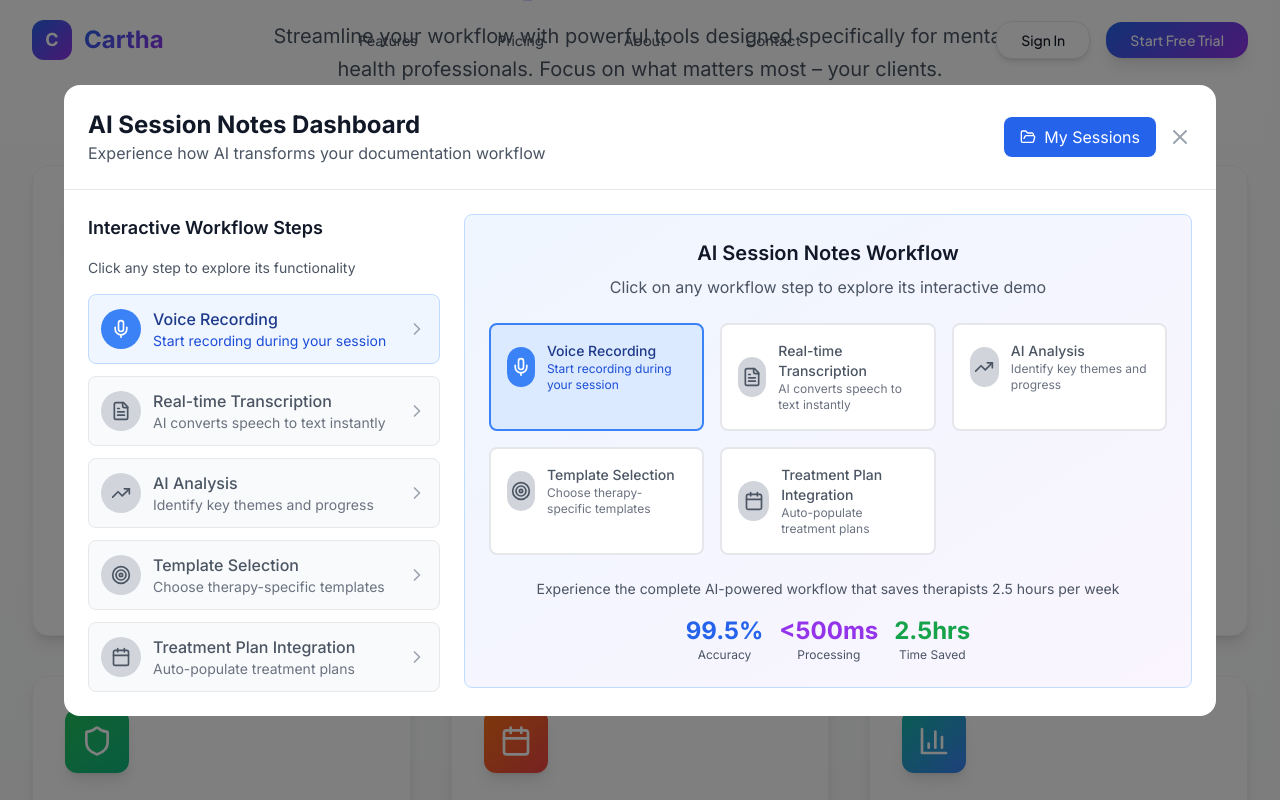
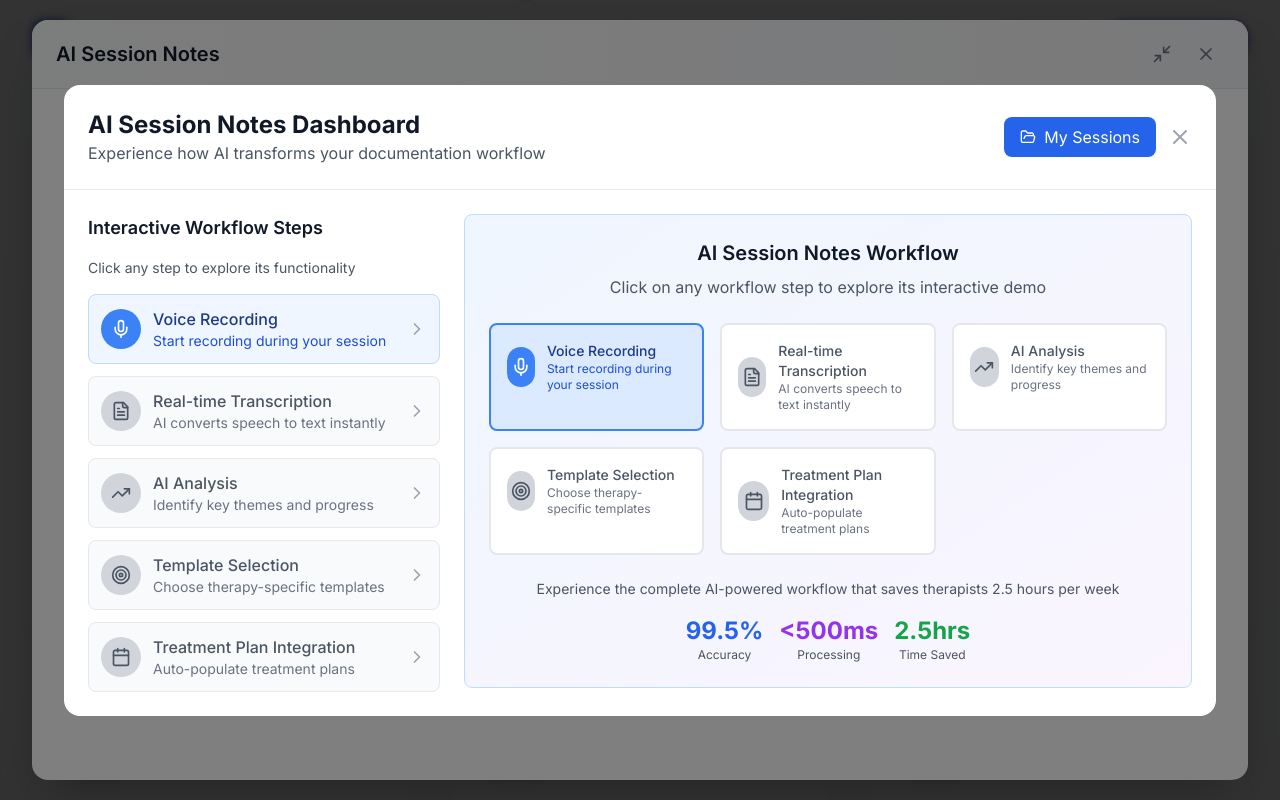
Before and after one commit to grace1092/cartha, a Next.js app: page / in a window 1280 px wide. Both pictures are taken after a click on the button 221 px from the left and 1648 px from the top of the page. Shown: the part 1248-2048 px from the top of the page. Built offline with nearby package versions, Linux system fonts and the light colour scheme.

Commit message:
Create full-screen modal system for therapy tools with smooth animations, escape key support, and professional UI

```diff
--- a/src/components/sections/Features.tsx
+++ b/src/components/sections/Features.tsx
@@ -14,6 +14,7 @@ import {
   ArrowRight
 } from 'lucide-react'
 import { revealOnScroll } from '@/lib/utils'
+import Modal from '@/components/ui/Modal'
 import AISessionNotesDashboard from './AISessionNotesDashboard'
 import FollowUpAutomationDashboard from './FollowUpAutomationDashboard'
 import ClientManagementDashboard from './ClientManagementDashboard'
@@ -22,12 +23,15 @@ import SmartSchedulingDashboard from './SmartSchedulingDashboard'
 import PracticeAnalyticsDashboard from './PracticeAnalyticsDashboard'
 
 export default function Features() {
-  const [showAIDashboard, setShowAIDashboard] = useState(false)
-  const [showFollowUpDashboard, setShowFollowUpDashboard] = useState(false)
-  const [showClientDashboard, setShowClientDashboard] = useState(false)
-  const [showSecurityDashboard, setShowSecurityDashboard] = useState(false)
-  const [showSchedulingDashboard, setShowSchedulingDashboard] = useState(false)
-  const [showAnalyticsDashboard, setShowAnalyticsDashboard] = useState(false)
+  const [modalState, setModalState] = useState<{
+    isOpen: boolean;
+    title: string;
+    type: string | null;
+  }>({
+    isOpen: false,
+    title: '',
+    type: null
+  });
 
   useEffect(() => {
     revealOnScroll()
@@ -122,19 +126,43 @@ export default function Features() {
 
   const handleLearnMore = (feature: any) => {
     if (feature.hasDashboard) {
-      if (feature.dashboardType === 'ai-notes') {
-        setShowAIDashboard(true)
-      } else if (feature.dashboardType === 'follow-up') {
-        setShowFollowUpDashboard(true)
-      } else if (feature.dashboardType === 'client-management') {
-        setShowClientDashboard(true)
-      } else if (feature.dashboardType === 'security') {
-        setShowSecurityDashboard(true)
-      } else if (feature.dashboardType === 'scheduling') {
-        setShowSchedulingDashboard(true)
-      } else if (feature.dashboardType === 'analytics') {
-        setShowAnalyticsDashboard(true)
-      }
+      setModalState({
+        isOpen: true,
+        title: feature.title,
+        type: feature.dashboardType
+      });
+    }
+  }
+
+  const closeModal = () => {
+    setModalState({
+      isOpen: false,
+      title: '',
+      type: null
+    });
+  }
+
+  const handleMinimize = () => {
+    // Future implementation for minimize functionality
+    console.log('Minimize clicked');
+  }
+
+  const renderModalContent = () => {
+    switch (modalState.type) {
+      case 'ai-notes':
+        return <AISessionNotesDashboard />;
+      case 'follow-up':
+        return <FollowUpAutomationDashboard />;
+      case 'client-management':
+        return <ClientManagementDashboard />;
+      case 'security':
+        return <SecurityDashboard />;
+      case 'scheduling':
+        return <SmartSchedulingDashboard />;
+      case 'analytics':
+        return <PracticeAnalyticsDashboard />;
+      default:
+        return <div>Tool not found</div>;
     }
   }
 
@@ -224,35 +252,16 @@ export default function Features() {
         </div>
       </section>
 
-      {/* AI Session Notes Dashboard Modal */}
-      {showAIDashboard && (
-        <AISessionNotesDashboard />
-      )}
-
-      {/* Follow-up Automation Dashboard Modal */}
-      {showFollowUpDashboard && (
-        <FollowUpAutomationDashboard />
-      )}
-
-      {/* Client Management Dashboard Modal */}
-      {showClientDashboard && (
-        <ClientManagementDashboard />
-      )}
-
-      {/* Security Dashboard Modal */}
-      {showSecurityDashboard && (
-        <SecurityDashboard />
-      )}
-
-      {/* Smart Scheduling Dashboard Modal */}
-      {showSchedulingDashboard && (
-        <SmartSchedulingDashboard />
-      )}
-
-      {/* Practice Analytics Dashboard Modal */}
-      {showAnalyticsDashboard && (
-        <PracticeAnalyticsDashboard onClose={() => setShowAnalyticsDashboard(false)} />
-      )}
+      {/* Full-Screen Modal */}
+      <Modal
+        isOpen={modalState.isOpen}
+        onClose={closeModal}
+        onMinimize={handleMinimize}
+        title={modalState.title}
+        showMinimize={true}
+      >
+        {renderModalContent()}
+      </Modal>
     </>
   )
 }
--- a/src/components/sections/PracticeAnalyticsDashboard.tsx
+++ b/src/components/sections/PracticeAnalyticsDashboard.tsx
@@ -19,10 +19,10 @@ import {
 } from 'lucide-react';
 
 interface PracticeAnalyticsDashboardProps {
-  onClose: () => void;
+  // Removed onClose prop since modal handles closing
 }
 
-export default function PracticeAnalyticsDashboard({ onClose }: PracticeAnalyticsDashboardProps) {
+export default function PracticeAnalyticsDashboard({}: PracticeAnalyticsDashboardProps) {
   const [activeTab, setActiveTab] = useState('overview');
   const [selectedWorkflowStep, setSelectedWorkflowStep] = useState<string | null>(null);
 
@@ -82,14 +82,6 @@ export default function PracticeAnalyticsDashboard({ onClose }: PracticeAnalytic
               <h2 className="text-2xl font-bold">Practice Analytics Dashboard</h2>
               <p className="text-blue-100 mt-1">Data-driven insights for practice growth</p>
             </div>
-            <button
-              onClick={onClose}
-              className="text-white hover:text-blue-100 transition-colors"
-            >
-              <svg className="w-6 h-6" fill="none" stroke="currentColor" viewBox="0 0 24 24">
-                <path strokeLinecap="round" strokeLinejoin="round" strokeWidth={2} d="M6 18L18 6M6 6l12 12" />
-              </svg>
-            </button>
           </div>
         </div>
 
--- /dev/null
+++ b/src/components/ui/Modal.tsx
@@ -0,0 +1,86 @@
+'use client';
+
+import { useEffect, ReactNode } from 'react';
+import { X, Minimize2 } from 'lucide-react';
+
+interface ModalProps {
+  isOpen: boolean;
+  onClose: () => void;
+  onMinimize?: () => void;
+  title: string;
+  children: ReactNode;
+  showMinimize?: boolean;
+}
+
+export default function Modal({
+  isOpen,
+  onClose,
+  onMinimize,
+  title,
+  children,
+  showMinimize = true
+}: ModalProps) {
+  // Handle escape key
+  useEffect(() => {
+    const handleEscape = (e: KeyboardEvent) => {
+      if (e.key === 'Escape' && isOpen) {
+        onClose();
+      }
+    };
+
+    if (isOpen) {
+      document.addEventListener('keydown', handleEscape);
+      document.body.style.overflow = 'hidden'; // Prevent background scroll
+    }
+
+    return () => {
+      document.removeEventListener('keydown', handleEscape);
+      document.body.style.overflow = 'unset';
+    };
+  }, [isOpen, onClose]);
+
+  if (!isOpen) return null;
+
+  return (
+    <div className="fixed inset-0 z-[1000] flex items-center justify-center">
+      {/* Backdrop */}
+      <div
+        className="absolute inset-0 bg-black/60 backdrop-blur-sm"
+        onClick={onClose}
+      />
+
+      {/* Modal Container */}
+      <div className="relative w-[95%] h-[95%] max-w-7xl bg-white rounded-2xl shadow-2xl overflow-hidden animate-in fade-in-0 zoom-in-95 duration-300">
+        {/* Header */}
+        <div className="flex items-center justify-between px-6 py-4 bg-gradient-to-r from-gray-50 to-gray-100 border-b border-gray-200">
+          <h2 className="text-xl font-semibold text-gray-900">{title}</h2>
+
+          <div className="flex items-center space-x-2">
+            {showMinimize && onMinimize && (
+              <button
+                onClick={onMinimize}
+                className="p-2 text-gray-500 hover:text-gray-700 hover:bg-gray-200 rounded-lg transition-all duration-200 group"
+                title="Minimize"
+              >
+                <Minimize2 className="w-5 h-5 group-hover:scale-110 transition-transform duration-200" />
+              </button>
+            )}
+
+            <button
+              onClick={onClose}
+              className="p-2 text-gray-500 hover:text-red-600 hover:bg-red-50 rounded-lg transition-all duration-200 group"
+              title="Close"
+            >
+              <X className="w-5 h-5 group-hover:scale-110 transition-transform duration-200" />
+            </button>
+          </div>
+        </div>
+
+        {/* Content */}
+        <div className="h-full overflow-auto">
+          {children}
+        </div>
+      </div>
+    </div>
+  );
+}
```
